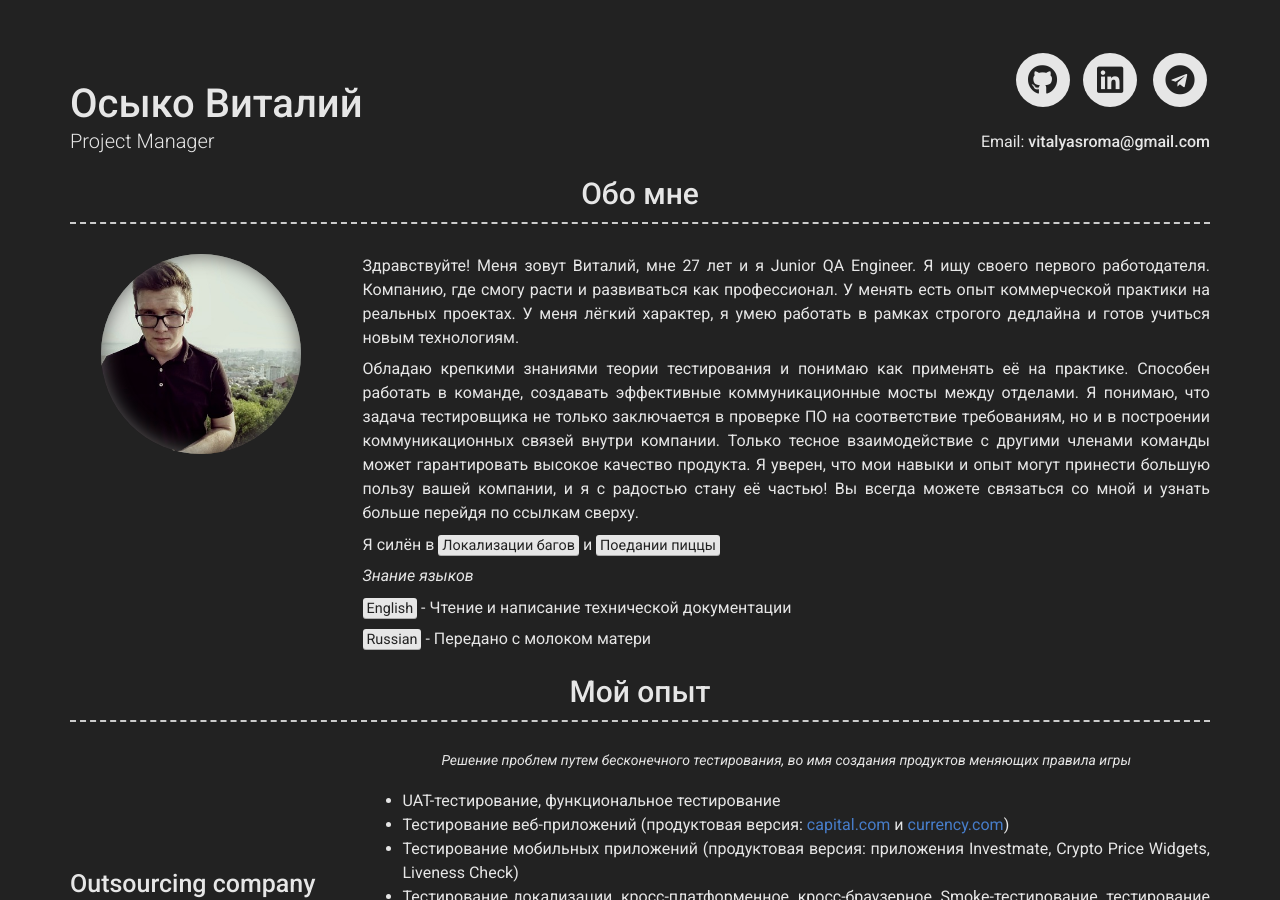
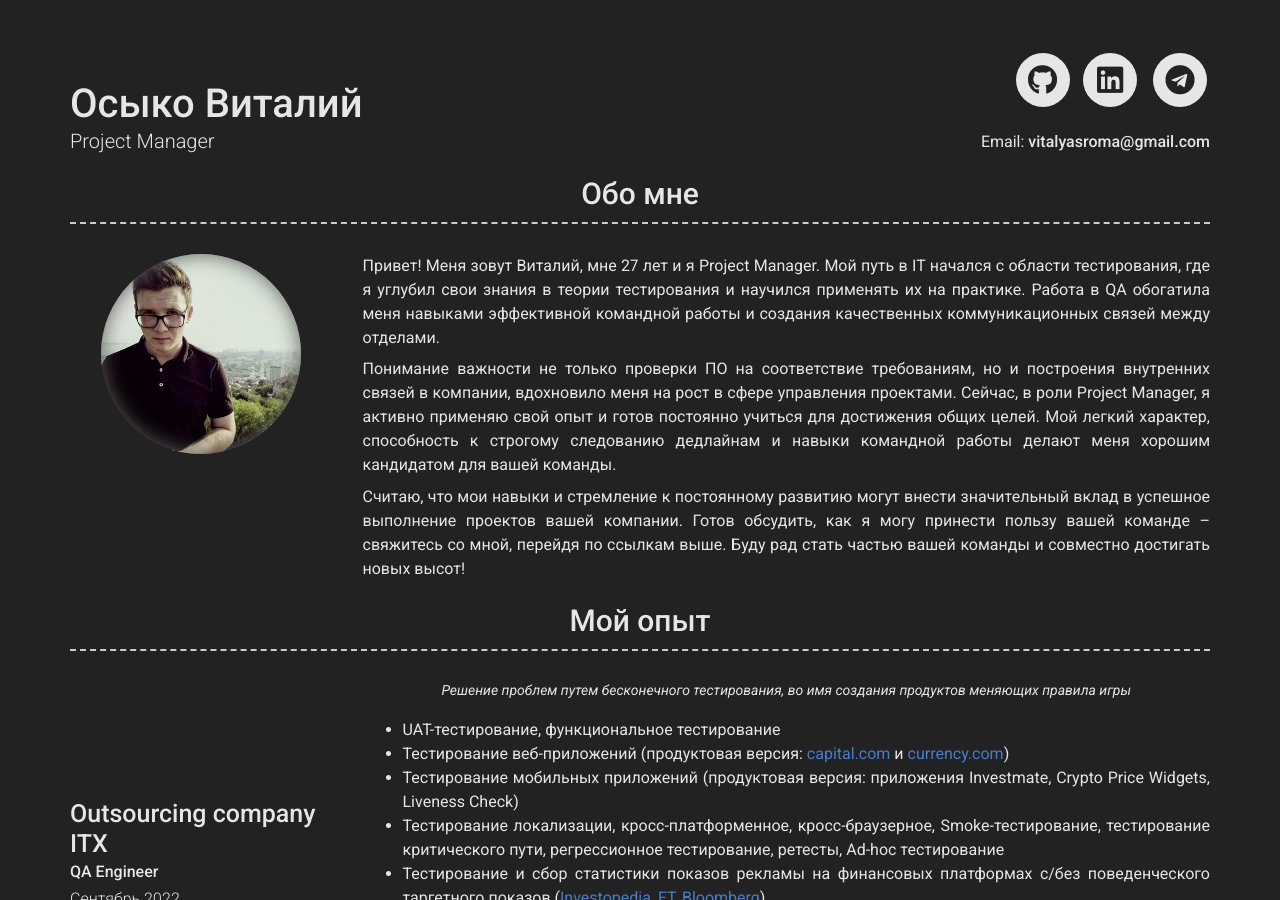
Before and after one commit to VitoOsyko/gadaborshev.github.io, a Jekyll site: the page built from index.md, in a window 1280 px wide and 900 px high. Built offline with Jekyll 4.4.1, drawn with Linux system fonts in a browser that asks for light colours; nearby versions of some CDN libraries.

Commit message:
Обо мне

```diff
--- a/_config.yml
+++ b/_config.yml
@@ -33,17 +33,12 @@ additional_links:
 about_title: Обо мне
 about_profile_image: images/profile.jpg
 about_content: |
-  Здравствуйте! Меня зовут Виталий, мне 27 лет и я Junior QA Engineer. Я ищу своего первого работодателя. Компанию, где смогу расти и развиваться как профессионал. У менять есть опыт коммерческой практики на реальных проектах. У меня лёгкий характер, я умею работать в рамках строгого дедлайна и готов учиться новым технологиям.
 
-    Обладаю крепкими знаниями теории тестирования и понимаю как применять её на практике. Способен работать в команде, создавать эффективные коммуникационные мосты между отделами. Я понимаю, что задача тестировщика не только заключается в проверке ПО на соответствие требованиям, но и в построении коммуникационных связей внутри компании. Только тесное взаимодействие с другими членами команды может гарантировать высокое качество продукта. Я уверен, что мои навыки и опыт могут принести большую пользу вашей компании, и я с радостью стану её частью! Вы всегда можете связаться со мной и узнать больше перейдя по ссылкам сверху.
+  Привет! Меня зовут Виталий, мне 27 лет и я Project Manager. Мой путь в IT начался с области тестирования, где я углубил свои знания в теории тестирования и научился применять их на практике. Работа в QA обогатила меня навыками эффективной командной работы и создания качественных коммуникационных связей между отделами.
 
-  Я силён в <mark>Локализации багов</mark> и <mark>Поедании пиццы</mark>
+  Понимание важности не только проверки ПО на соответствие требованиям, но и построения внутренних связей в компании, вдохновило меня на рост в сфере управления проектами. Сейчас, в роли Project Manager, я активно применяю свой опыт и готов постоянно учиться для достижения общих целей. Мой легкий характер, способность к строгому следованию дедлайнам и навыки командной работы делают меня хорошим кандидатом для вашей команды.
 
-  *Знание языков*
-
-  <mark>English</mark> - Чтение и написание технической документации
-
-  <mark>Russian</mark> - Передано с молоком матери
+  Считаю, что мои навыки и стремление к постоянному развитию могут внести значительный вклад в успешное выполнение проектов вашей компании. Готов обсудить, как я могу принести пользу вашей команде – свяжитесь со мной, перейдя по ссылкам выше. Буду рад стать частью вашей команды и совместно достигать новых высот!
 
 content:
   - title: Мой опыт
```
